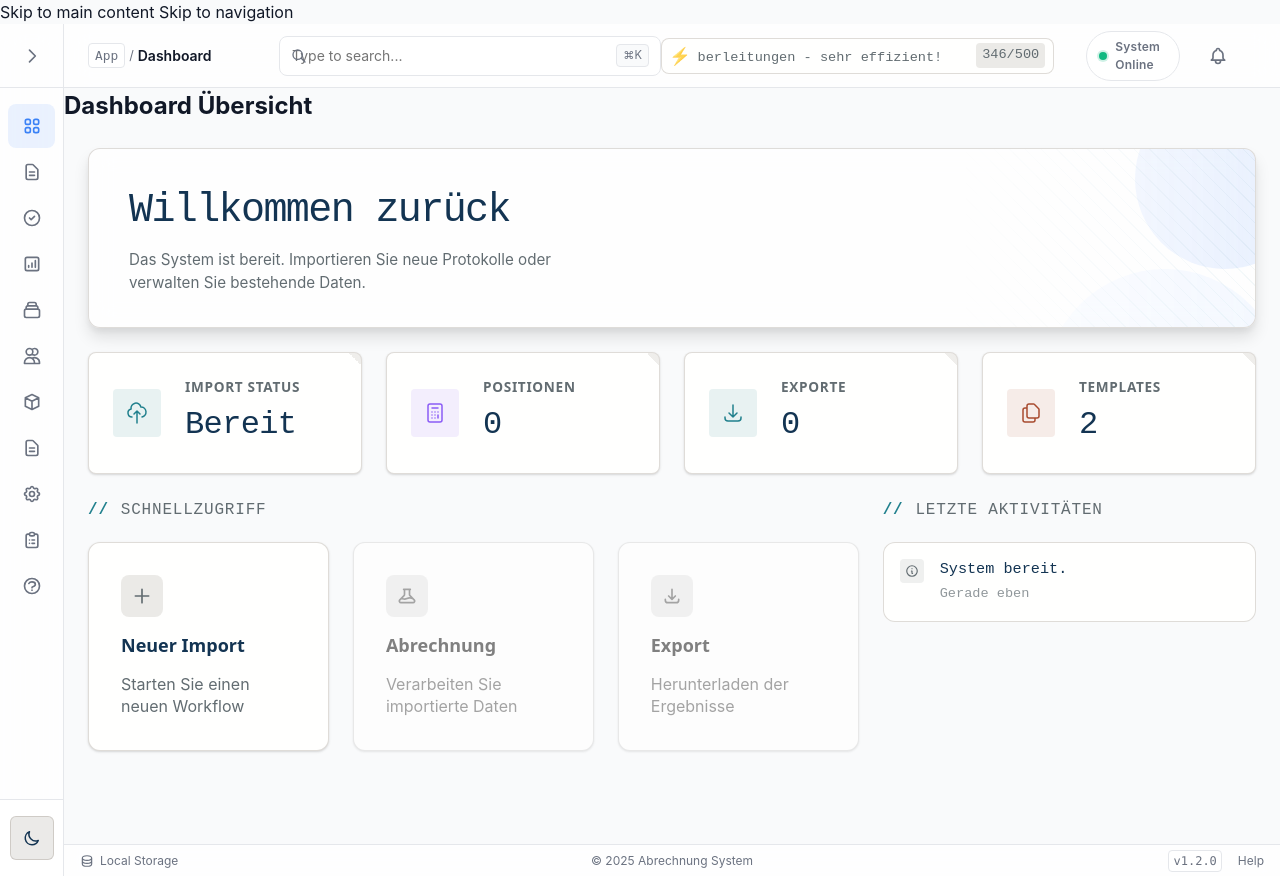
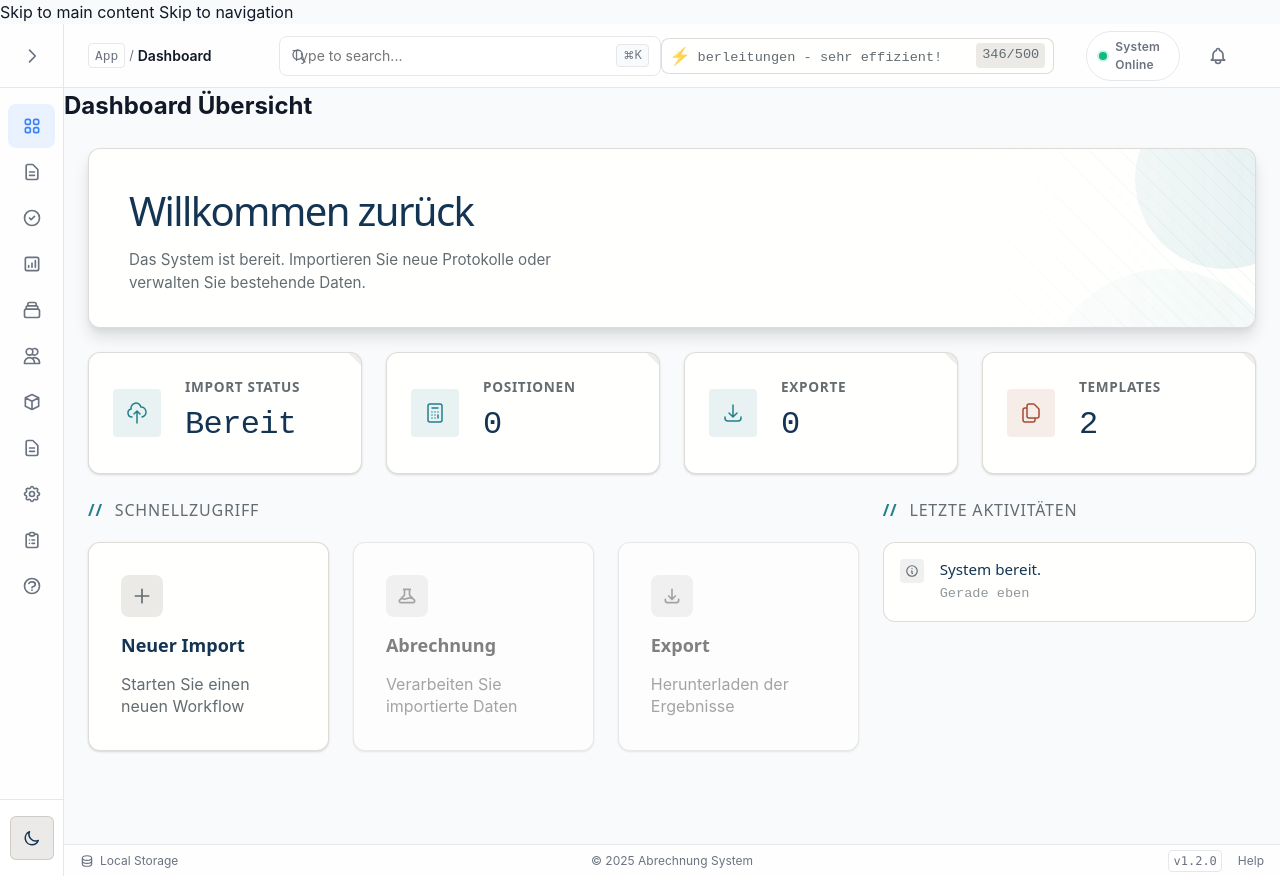
Before and after one commit to agtMorpheus/cautious-potato, a PHP site: page / in a window 1280 px wide. Run offline with PHP 8.4, Linux system fonts and the light colour scheme; some libraries are stand-ins or nearby versions.

Commit message:
Update Dashboard UI to align with standardization guidelines
- Added RGB variables for standard colors in `css/variables.css` to enable transparency.
- Updated `css/dashboard.css` to use standard typography, colors, and border radii.
- Removed non-standard glassmorphism effects from dashboard header.
- Updated `index.html` to use standard primary color variable in SVG decoration.

```diff
--- a/css/dashboard.css
+++ b/css/dashboard.css
@@ -10,9 +10,7 @@
     grid-template-columns: repeat(12, 1fr);
     grid-template-rows: auto auto 1fr;
     gap: var(--space-24);
-    /* was space-lg */
     padding: var(--space-24);
-    /* was space-lg */
     max-width: var(--layout-max-width);
     margin: 0 auto;
     min-height: calc(100vh - 80px);
@@ -23,12 +21,9 @@
 /* Maps to Standard Card with extras */
 .dashboard-header-card {
     grid-column: 1 / -1;
-    background: var(--bg-glass);
-    /* Retaining glass effect as per theme, but could switch to --color-surface */
-    /* If strict standardization: background: var(--color-surface); */
+    background: var(--color-surface); /* Updated to standard surface color */
     border-radius: var(--radius-std-lg);
     padding: var(--space-32) var(--space-40);
-    /* was space-xl space-xxl */
     border: 1px solid var(--color-border-std);
     box-shadow: var(--shadow-std-lg);
     display: flex;
@@ -37,8 +32,7 @@
     min-height: 140px;
     position: relative;
     overflow: hidden;
-    backdrop-filter: blur(12px);
-    -webkit-backdrop-filter: blur(12px);
+    /* backdrop-filter removed for strict standardization compliance */
 }
 
 .header-content {
@@ -49,11 +43,9 @@
 
 .header-content h3 {
     font-size: var(--font-size-h1);
-    /* was 4xl */
     font-weight: var(--font-weight-std-normal);
-    font-family: var(--font-family-std-mono);
+    font-family: var(--font-family-std-base); /* Updated to base font */
     margin-bottom: var(--space-8);
-    /* was space-sm */
     color: var(--color-text);
     letter-spacing: -0.04em;
 }
@@ -76,9 +68,8 @@
     background: repeating-linear-gradient(45deg,
             transparent,
             transparent 10px,
-            rgba(33, 128, 141, 0.05) 10px,
-            /* Using teal color manually or via var */
-            rgba(33, 128, 141, 0.05) 11px);
+            rgba(var(--color-primary-rgb), 0.05) 10px,
+            rgba(var(--color-primary-rgb), 0.05) 11px);
     pointer-events: none;
     mask-image: linear-gradient(to right, transparent, var(--color-text));
     -webkit-mask-image: linear-gradient(to right, transparent, var(--color-text));
@@ -90,20 +81,17 @@
     display: grid;
     grid-template-columns: repeat(auto-fit, minmax(260px, 1fr));
     gap: var(--space-24);
-    /* was space-lg */
 }
 
 .metric-card {
     background: var(--color-surface);
     border: 1px solid var(--color-border-std);
-    border-radius: var(--radius-std-md);
+    border-radius: var(--radius-std-lg); /* Updated to standard large radius (12px) */
     padding: var(--space-24);
-    /* was space-lg */
     display: flex;
     align-items: center;
     gap: var(--space-24);
     transition: all var(--duration-normal) var(--ease-standard);
-    /* Standard duration? */
     cursor: default;
     position: relative;
     overflow: hidden;
@@ -146,29 +134,25 @@
     stroke-width: 1.5;
 }
 
-/* Icon Colors - Mapped to Standard Colors */
+/* Icon Colors - Mapped to Standard Colors using RGB vars */
 .metric-icon-wrapper.import {
     color: var(--color-primary);
-    background: rgba(33, 128, 141, 0.1);
-    /* Teal light */
+    background: rgba(var(--color-primary-rgb), 0.1);
 }
 
 .metric-icon-wrapper.process {
-    color: var(--folder-purple);
-    /* Kept non-standard but consistent with logic? Or map to standard? Guide doesn't specify purple. */
-    background: var(--folder-purple-light);
+    color: var(--color-primary); /* Updated to standard primary color */
+    background: rgba(var(--color-primary-rgb), 0.1);
 }
 
 .metric-icon-wrapper.export {
     color: var(--color-success);
-    /* Teal/Green */
-    background: rgba(33, 128, 141, 0.1);
+    background: rgba(var(--color-success-rgb), 0.1);
 }
 
 .metric-icon-wrapper.templates {
     color: var(--color-warning);
-    /* Orange */
-    background: rgba(168, 75, 47, 0.1);
+    background: rgba(var(--color-warning-rgb), 0.1);
 }
 
 .metric-info {
@@ -178,19 +162,16 @@
 
 .metric-label {
     font-size: var(--font-size-tiny);
-    /* was xs */
     color: var(--color-text-secondary);
     font-weight: var(--font-weight-std-semibold);
     text-transform: uppercase;
     letter-spacing: 0.05em;
     margin-bottom: var(--space-4);
-    /* was space-xs */
     font-family: var(--font-family-std-base);
 }
 
 .metric-value {
     font-size: 2rem;
-    /* Map to nearest standard or keep 2xl */
     font-weight: var(--font-weight-std-medium);
     font-family: var(--font-family-std-mono);
     color: var(--color-text);
@@ -203,11 +184,10 @@
     display: flex;
     flex-direction: column;
     gap: var(--space-16);
-    /* was space-md */
 }
 
 .section-title {
-    font-family: var(--font-family-std-mono);
+    font-family: var(--font-family-std-base); /* Updated to base font */
     font-size: var(--font-size-std-base);
     font-weight: var(--font-weight-std-medium);
     color: var(--color-text-secondary);
@@ -234,11 +214,9 @@
 
 .action-card {
     background: var(--color-surface);
-    /* was bg-card */
     border: 1px solid var(--color-border-std);
     border-radius: var(--radius-std-lg);
     padding: var(--space-32);
-    /* was space-xl */
     text-align: left;
     transition: all var(--duration-normal) var(--ease-standard);
     display: flex;
@@ -253,9 +231,7 @@
 .action-card:hover:not(:disabled) {
     transform: translateY(-4px);
     box-shadow: var(--shadow-std-lg);
-    /* was xl */
     border-color: var(--color-primary);
-    /* background: var(--bg-surface); surface is already bg */
 }
 
 .action-card:disabled {
@@ -279,8 +255,7 @@
 .action-card:hover:not(:disabled) .action-icon {
     background: var(--color-primary);
     color: white;
-    /* Text inverse usually white in standardization for primary btns */
-    box-shadow: 0 4px 12px rgba(33, 128, 141, 0.4);
+    box-shadow: 0 4px 12px rgba(var(--color-primary-rgb), 0.4);
 }
 
 .action-icon svg {
@@ -291,7 +266,6 @@
 
 .action-text {
     font-size: 1.125rem;
-    /* ~lg */
     font-weight: var(--font-weight-std-semibold);
     color: var(--color-text);
     margin-top: auto;
@@ -300,7 +274,6 @@
 
 .action-subtext {
     font-size: var(--font-size-std-base);
-    /* or small */
     color: var(--color-text-secondary);
     line-height: 1.4;
 }
@@ -333,7 +306,7 @@
     gap: var(--space-16);
     align-items: flex-start;
     transition: background var(--duration-fast);
-    font-family: var(--font-family-std-mono);
+    font-family: var(--font-family-std-base); /* Updated to base font */
     font-size: var(--font-size-small);
 }
 
@@ -343,7 +316,6 @@
 
 .activity-item:hover {
     background: var(--color-secondary);
-    /* or bg-hover */
 }
 
 .activity-icon {
@@ -365,22 +337,22 @@
 /* Status dots style */
 .activity-icon.info {
     color: var(--color-info);
-    background: rgba(98, 108, 113, 0.1);
+    background: rgba(var(--color-info-rgb), 0.1);
 }
 
 .activity-icon.success {
     color: var(--color-success);
-    background: rgba(33, 128, 141, 0.1);
+    background: rgba(var(--color-success-rgb), 0.1);
 }
 
 .activity-icon.warning {
     color: var(--color-warning);
-    background: rgba(168, 75, 47, 0.1);
+    background: rgba(var(--color-warning-rgb), 0.1);
 }
 
 .activity-icon.error {
     color: var(--color-error);
-    background: rgba(192, 21, 47, 0.1);
+    background: rgba(var(--color-error-rgb), 0.1);
 }
 
 .activity-content {
@@ -398,6 +370,7 @@
     color: var(--color-text-secondary);
     opacity: 0.7;
     font-size: var(--font-size-tiny);
+    font-family: var(--font-family-std-mono); /* Keep time mono */
 }
 
 /* ==================== Responsive ==================== */
--- a/css/variables.css
+++ b/css/variables.css
@@ -297,6 +297,13 @@
     --color-orange-400: #e68161;
     --color-orange-500: #a84b2f;
 
+    /* RGB Values for Transparency */
+    --color-primary-rgb: 33, 128, 141;
+    --color-success-rgb: 33, 128, 141;
+    --color-warning-rgb: 168, 75, 47;
+    --color-error-rgb: 192, 21, 47;
+    --color-info-rgb: 98, 108, 113;
+
     /* Semantic Color Tokens (Light Mode - Default) */
     --color-background: #fcfcf9;       /* Page background */
     --color-surface: #fffffe;          /* Card/panel background */
--- a/index.html
+++ b/index.html
@@ -251,8 +251,8 @@
                             <div class="header-decoration">
                                 <!-- Abstract decorative SVG or Pattern -->
                                 <svg viewBox="0 0 100 100" fill="none" class="decoration-svg">
-                                    <circle cx="90" cy="10" r="30" fill="var(--primary-main)" opacity="0.1" />
-                                    <circle cx="70" cy="80" r="40" fill="var(--primary-main)" opacity="0.05" />
+                                    <circle cx="90" cy="10" r="30" fill="var(--color-primary)" opacity="0.1" />
+                                    <circle cx="70" cy="80" r="40" fill="var(--color-primary)" opacity="0.05" />
                                 </svg>
                             </div>
                         </div>
```
